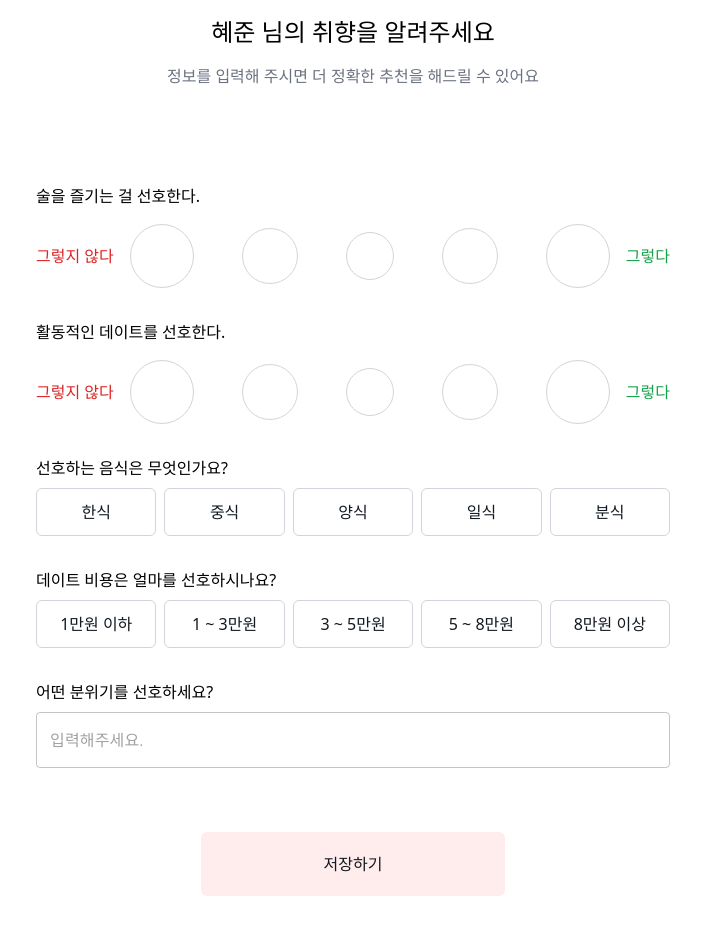
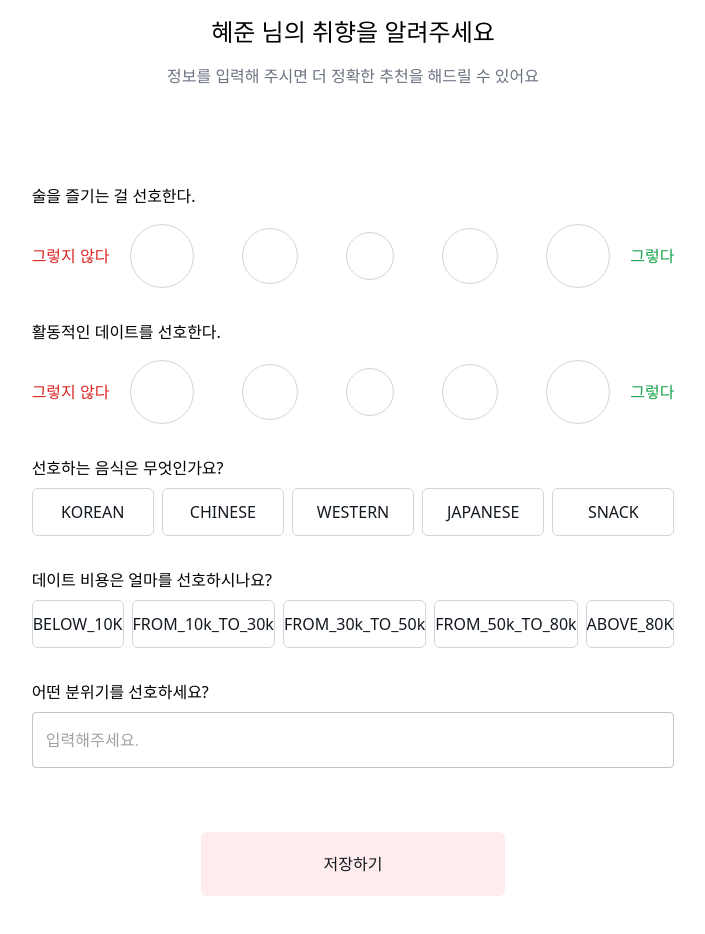
Before and after one commit to PitterPetter/PitterPetter_FE, a React (Vite) app: page /onboarding in a window 1280 px wide. Shown: the whole page, without its empty margins (287-992 px from the left). Built offline with nearby package versions, Linux system fonts and the light colour scheme; no server answers.

Commit message:
chore: change variable name to english for connect backend in onboarding - PIT-471

```diff
--- a/src/features/onboarding/PersonalOnboarding.tsx
+++ b/src/features/onboarding/PersonalOnboarding.tsx
@@ -5,8 +5,8 @@ import { faCheck } from '@fortawesome/free-solid-svg-icons';
 import { FoodList, CostList } from "./types";
 import { useOnboardingStore } from "../../shared/store/onboarding.store";
 
-const FOOD_CATEGORIES = ['한식', '중식', '양식', '일식', '분식'];
-const COST_PREFERENCE = ['1만원 이하', '1 ~ 3만원', '3 ~ 5만원', '5 ~ 8만원', '8만원 이상'];
+const FOOD_CATEGORIES = ['KOREAN', 'CHINESE', 'WESTERN', 'JAPANESE', 'SNACK'];
+const COST_PREFERENCE = ['BELOW_10K', 'FROM_10k_TO_30k', 'FROM_30k_TO_50k', 'FROM_50k_TO_80k', 'ABOVE_80K'];
 
 export const PersonalOnboarding = () => {
   const { alcoholPreference, activeBound, dataCostPreference, favoriteFoodCategories, atmosphere, setAlcoholPreference, setActiveBound, setDataCostPreference, setFavoriteFoodCategories, setAtmosphere } = useOnboardingStore();
--- a/src/pages/OnboardingPage/OnboardingPage.tsx
+++ b/src/pages/OnboardingPage/OnboardingPage.tsx
@@ -23,7 +23,14 @@ export const OnboardingPage = () => {
     }
   });
   const handleSubmit = () => {
-    mutation.mutate({ alcoholPreference, activeBound, dataCostPreference, favoriteFoodCategories, atmosphere });
+
+    mutation.mutate({
+      alcoholPreference,
+      activeBound,
+      dateCostPreference: dataCostPreference,
+      favoriteFoodCategories: favoriteFoodCategories,
+      preferredAtmosphere: atmosphere
+    });
   };
   return (
     <div className="w-full flex justify-center">
```
